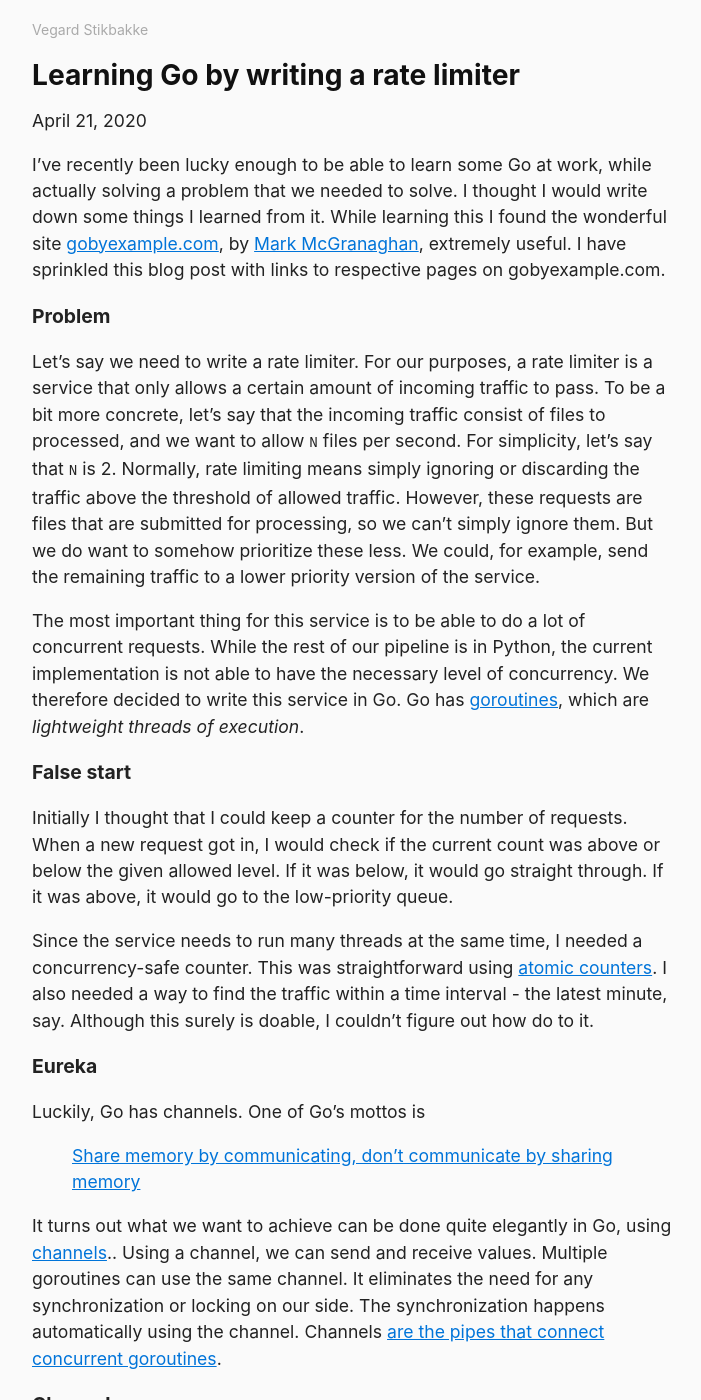
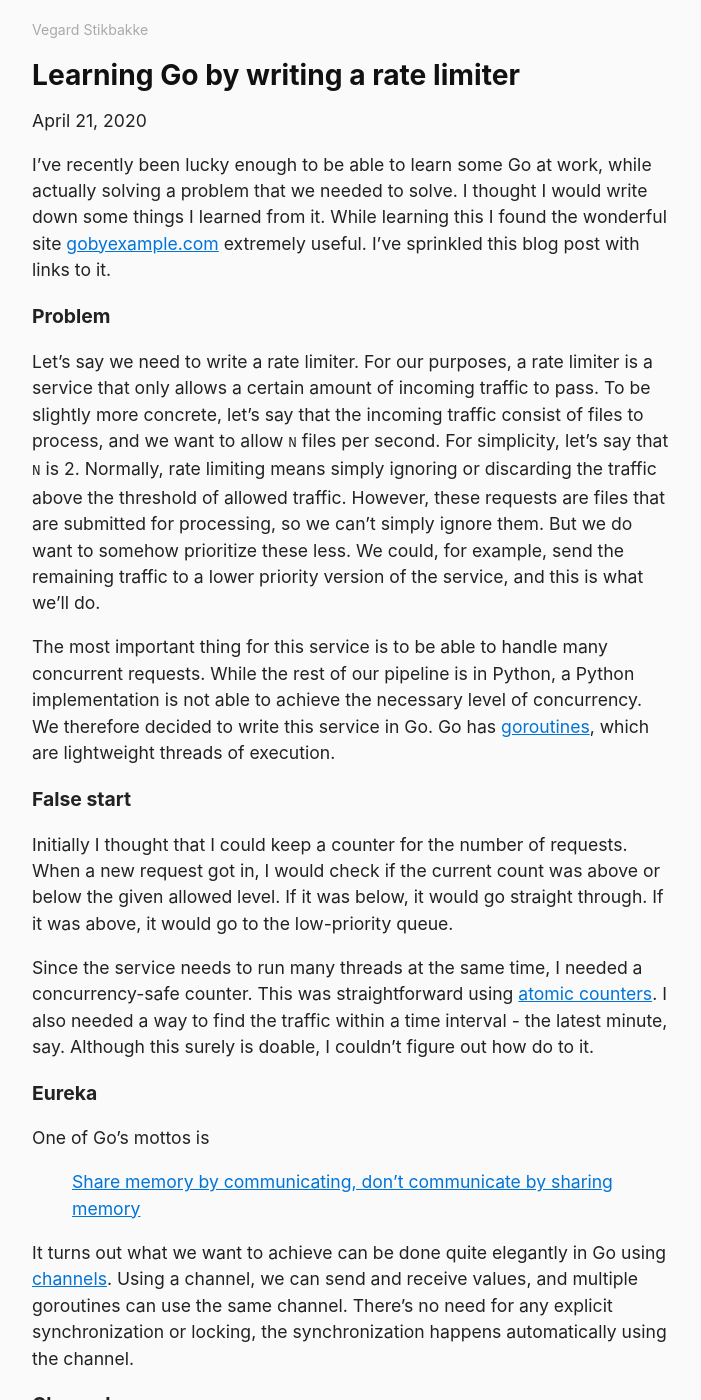
Before and after one commit to vegarsti/vegarsti.github.io, a Jekyll site: the page built from _posts/2020-04-21-go-rate-limiter.md, in a window 1280 px wide and 1400 px high. Shown: the whole window, without its empty margins (288-989 px from the left). Built offline with Jekyll 4.4.1, drawn with Linux system fonts in a browser that asks for light colours; nearby versions of some CDN libraries; some of the changed text lies outside the part shown.

Commit message:
Some improvements to blog post

````diff
--- a/_posts/2020-04-21-go-rate-limiter.md
+++ b/_posts/2020-04-21-go-rate-limiter.md
@@ -5,23 +5,23 @@ title: Learning Go by writing a rate limiter
 
 I've recently been lucky enough to be able to learn some Go at work, while actually solving a problem that we needed to solve.
 I thought I would write down some things I learned from it.
-While learning this I found the wonderful site [gobyexample.com](gobyexample.com), by [Mark McGranaghan](https://markmcgranaghan.com), extremely useful.
-I have sprinkled this blog post with links to respective pages on gobyexample.com.
+While learning this I found the wonderful site [gobyexample.com](gobyexample.com) extremely useful.
+I've sprinkled this blog post with links to it.
 
 ### Problem
 Let's say we need to write a rate limiter.
 For our purposes, a rate limiter is a service that only allows a certain amount of incoming traffic to pass.
-To be a bit more concrete, let's say that the incoming traffic consist of files to processed, and we want to allow `N` files per second.
+To be slightly more concrete, let's say that the incoming traffic consist of files to process, and we want to allow `N` files per second.
 For simplicity, let's say that `N` is 2.
 Normally, rate limiting means simply ignoring or discarding the traffic above the threshold of allowed traffic.
 However, these requests are files that are submitted for processing, so we can't simply ignore them.
 But we do want to somehow prioritize these less.
-We could, for example, send the remaining traffic to a lower priority version of the service.
+We could, for example, send the remaining traffic to a lower priority version of the service, and this is what we'll do.
 
-The most important thing for this service is to be able to do a lot of concurrent requests.
-While the rest of our pipeline is in Python, the current implementation is not able to have the necessary level of concurrency.
+The most important thing for this service is to be able to handle many concurrent requests.
+While the rest of our pipeline is in Python, a Python implementation is not able to achieve the necessary level of concurrency.
 We therefore decided to write this service in Go.
-Go has [goroutines](https://gobyexample.com/goroutines), which are _lightweight threads of execution_.
+Go has [goroutines](https://gobyexample.com/goroutines), which are lightweight threads of execution.
 
 ### False start
 Initially I thought that I could keep a counter for the number of requests.
@@ -35,20 +35,16 @@ I also needed a way to find the traffic within a time interval - the latest minu
 Although this surely is doable, I couldn't figure out how do to it.
 
 ### Eureka
-Luckily, Go has channels.
 One of Go's mottos is
 
 > [Share memory by communicating, don't communicate by sharing memory](https://github.com/golang/go/wiki/MutexOrChannel)
 
-It turns out what we want to achieve can be done quite elegantly in Go, using [channels](https://gobyexample.com/channels)..
-Using a channel, we can send and receive values.
-Multiple goroutines can use the same channel.
-It eliminates the need for any synchronization or locking on our side.
-The synchronization happens automatically using the channel.
-Channels [are the pipes that connect concurrent goroutines](https://gobyexample.com/channels).
+It turns out what we want to achieve can be done quite elegantly in Go using [channels](https://gobyexample.com/channels).
+Using a channel, we can send and receive values, and multiple goroutines can use the same channel.
+There's no need for any explicit synchronization or locking, the synchronization happens automatically using the channel.
 
 ### Channels
-Here's an example of using a channel.
+Here's a channel example.
 
 ```go
 // channels.go
@@ -75,7 +71,7 @@ What's happening here is:
 (If we call a function with `go` in front, the code will run as a goroutine.)
 3. We then receive the message from the channel, assign it to a variable, and finally print the message.
 
-So when we run this, using `go run channels.go`, we get `ping` back.
+When we run this, we get `ping`.
 
 By default a channel is unbuffered, meaning it is synchronized.
 This means that a value must be received from the channel at the same time as it's being sent.
@@ -87,7 +83,6 @@ If we do that, the program crashes!
 It's also possible to buffer a channel with multiple values.
 We do this by adding a number to the `make` call when we create a channel.
 In our case, since we want to allow 2 requests per second, we can create a channel that has a buffer of 2 values.
-Then the channel can be received from twice at the same time.
 
 ```go
 // buffering.go
@@ -104,7 +99,7 @@ func main() {
 }
 ```
 
-When we run this, using `go run buffering.go`, we get
+We run it.
 
 ```
 > go run buffering.go
@@ -112,16 +107,17 @@ When we run this, using `go run buffering.go`, we get
 2
 ```
 
-Had we tried to get a third value, our program would crash.
-Note here that it was not a problem that we sent messages to the channel directly, we didn't have to do it in a goroutine.
+Had we tried to receive from the channel a third time, our program would crash.
+Note here that we could send messages to the channel directly, we didn't have to do it in a goroutine.
 
 ### Tickers
 
-Go has a nice thing called a [Ticker](https://gobyexample.com/tickers), which will trigger with a specified interval duration.
-Since we want to allow 2 requests per second, we can make it trigger each half second.
+Go has a nice thing called a [Ticker](https://gobyexample.com/tickers), which will trigger indefinitely at a specified interval.
+We want to allow 2 requests per second, so let's make it trigger each half second.
 We can use this to send messages to the channel every half second, see `sendTick()` below.
-In the main program, we can start an infinite loop that listens to the channel, see `receive()` below.
-In the loop that listens to the channel, we can again call some other function, see `doSomething()`.
+
+We extend our main function with an infinite loop `receive` that listens to the channel.
+In the loop that listens to the channel, we can again call some other function `doSomething` when we do receive a message.
 The sum of this means that the `doSomething` function will be called every 0.5 seconds.
 
 ```go
@@ -170,13 +166,15 @@ By running this we can confirm that the function is indeed called twice per seco
 
 We have a rate limiter that will allow 2 requests per second.
 We're almost there!
-(Notice the arrows on the channel types here! The channel type in `receive` is slightly different from the one in `sendTick`.)
+(Did you notice that the channel type in `receive` is slightly different from the one in `sendTick`? The arrows specify whether the channel can be received from or sent to - see [Channel Directions on gobyexample.com](https://gobyexample.com/channel-directions).)
 
 ### Using `select` to perform a default action
 
-By default sends and receives on a channel block until both the sender and receiver are ready.
+By default sends and receives on a channel _block_ until both the sender and receiver are ready.
 If we create a buffered channel, this isn't the case _when there is spare capacity in the channel_.
-But as we saw, the `<-rateLimiter` call blocks until there is a value to be received from the channel.
+But when there isn't, the channel blocks.
+We saw this with the `<-rateLimiter` call above.
+
 Let's think about our problem again.
 If there is no value to be received from the channel, it means that we have exhausted the high priority queue for the current second.
 So if we have got a request, we want to send it to the lower priority queue.
````
Also changed, not shown: other parts of _posts/2020-04-21-go-rate-limiter.md (+1 -1 lines).
